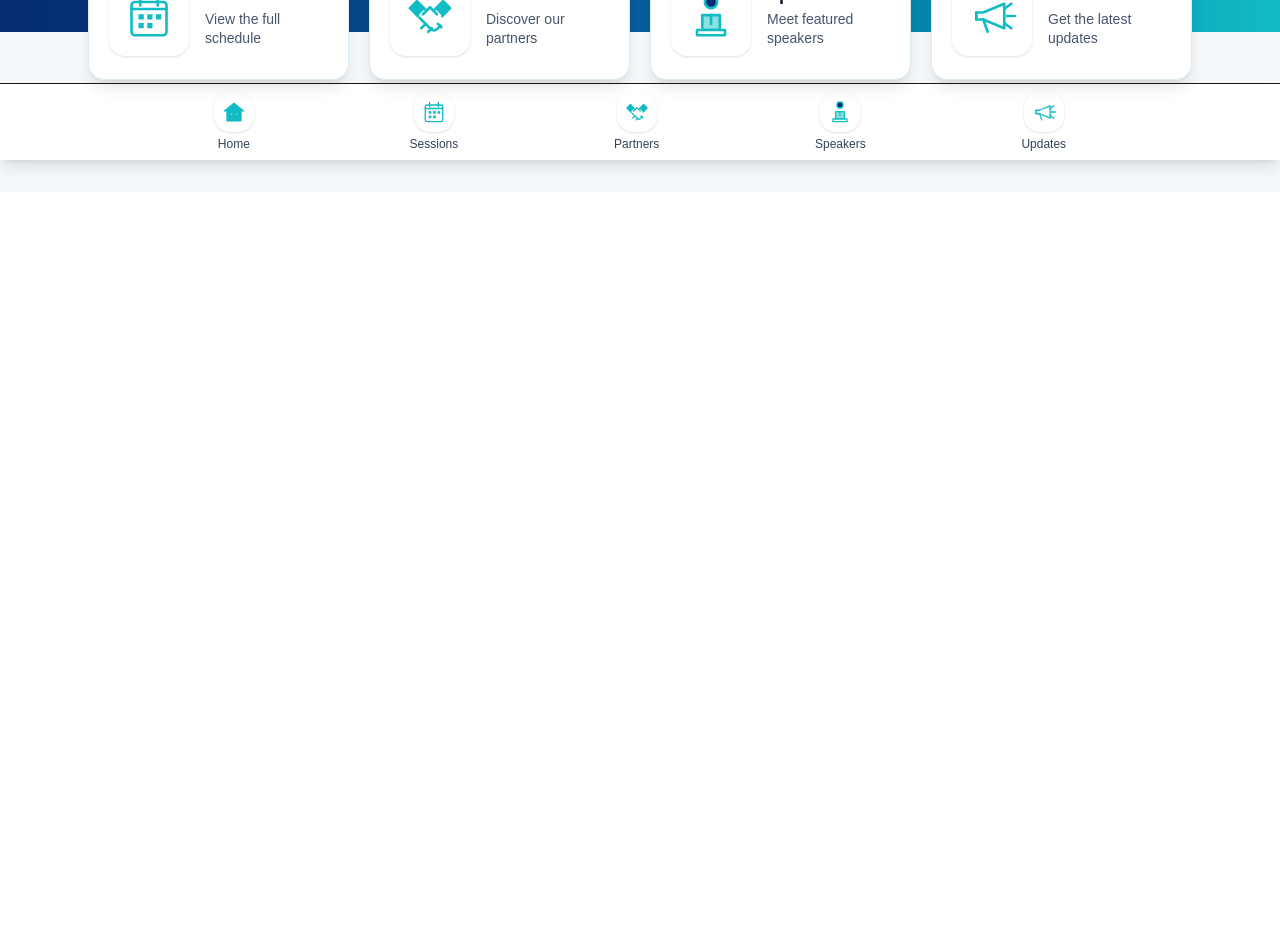
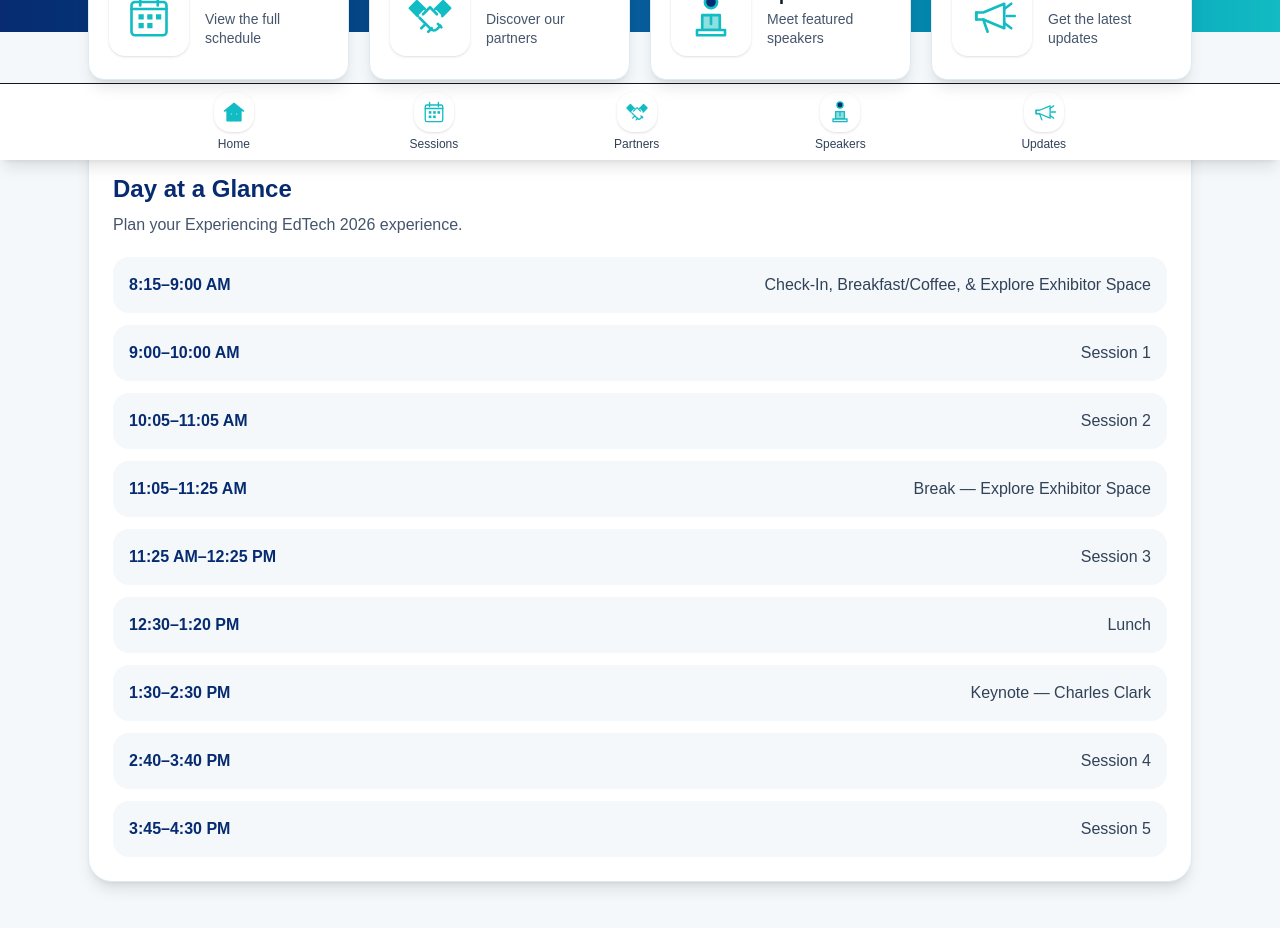
Before and after one commit to michelleturner12/w-experiencing-edtech-journey, a Next.js app in the folder journey-app/: page / in a window 1280 px wide. Shown: the part 640-1568 px from the top of the page. Before the commit the page ends 832 px from the top, so only its background shows below. Built offline with nearby package versions, Linux system fonts and the light colour scheme.

Commit message:
Add conference day at a glance schedule

```diff
--- a/journey-app/app/page.tsx
+++ b/journey-app/app/page.tsx
@@ -38,7 +38,43 @@ export default function Home() {
           </Link>
         ))}
       </section>
+<section className="mx-auto mt-10 max-w-6xl px-6">
+  <div className="rounded-3xl border border-[#DDEAF2] bg-white p-6 shadow-lg">
+    <div className="mb-5">
+      <p className="text-sm font-bold uppercase tracking-[0.25em] text-[#12BCC4]">
+        Conference Schedule
+      </p>
+      <h2 className="mt-2 text-2xl font-black text-[#062B70]">
+        Day at a Glance
+      </h2>
+      <p className="mt-2 text-slate-600">
+        Plan your Experiencing EdTech 2026 experience.
+      </p>
+    </div>
 
+    <div className="space-y-3">
+      {[
+        ["8:15–9:00 AM", "Check-In, Breakfast/Coffee, & Explore Exhibitor Space"],
+        ["9:00–10:00 AM", "Session 1"],
+        ["10:05–11:05 AM", "Session 2"],
+        ["11:05–11:25 AM", "Break — Explore Exhibitor Space"],
+        ["11:25 AM–12:25 PM", "Session 3"],
+        ["12:30–1:20 PM", "Lunch"],
+        ["1:30–2:30 PM", "Keynote — Charles Clark"],
+        ["2:40–3:40 PM", "Session 4"],
+        ["3:45–4:30 PM", "Session 5"],
+      ].map(([time, event]) => (
+        <div
+          key={time}
+          className="flex flex-col gap-1 rounded-2xl bg-[#F4F8FB] p-4 sm:flex-row sm:items-center sm:justify-between"
+        >
+          <p className="font-bold text-[#062B70]">{time}</p>
+          <p className="text-slate-700">{event}</p>
+        </div>
+      ))}
+    </div>
+  </div>
+</section>
       <BottomNav />
     </main>
   );
```
